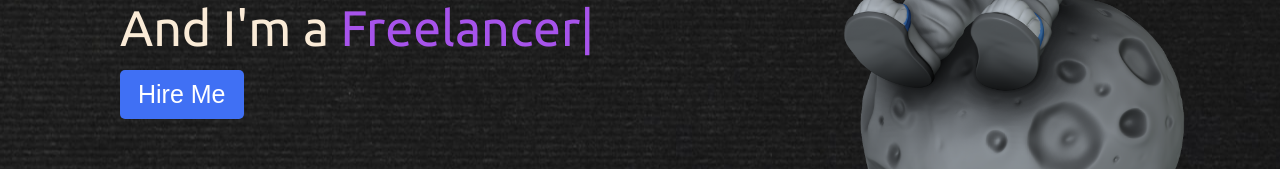
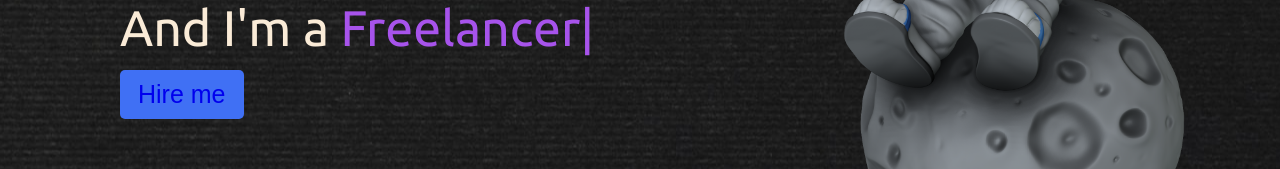
Before and after one commit to djdev02/personal-portfolio, a plain HTML site: page index.html in a window 1280 px wide. Shown: the part 441-610 px from the top of the page. Drawn offline with nearby package versions, Linux system fonts and the light colour scheme; no server answers; a script that the page names is missing.

Commit message:
minor Update

```diff
--- a/index.html
+++ b/index.html
@@ -42,7 +42,7 @@
             </div>
 
             <div class="button">
-                <button>Hire Me</button>
+                <button><a href="#contacts">Hire me</a></button>
             </div>
         </div>
         <div id="main">
```
